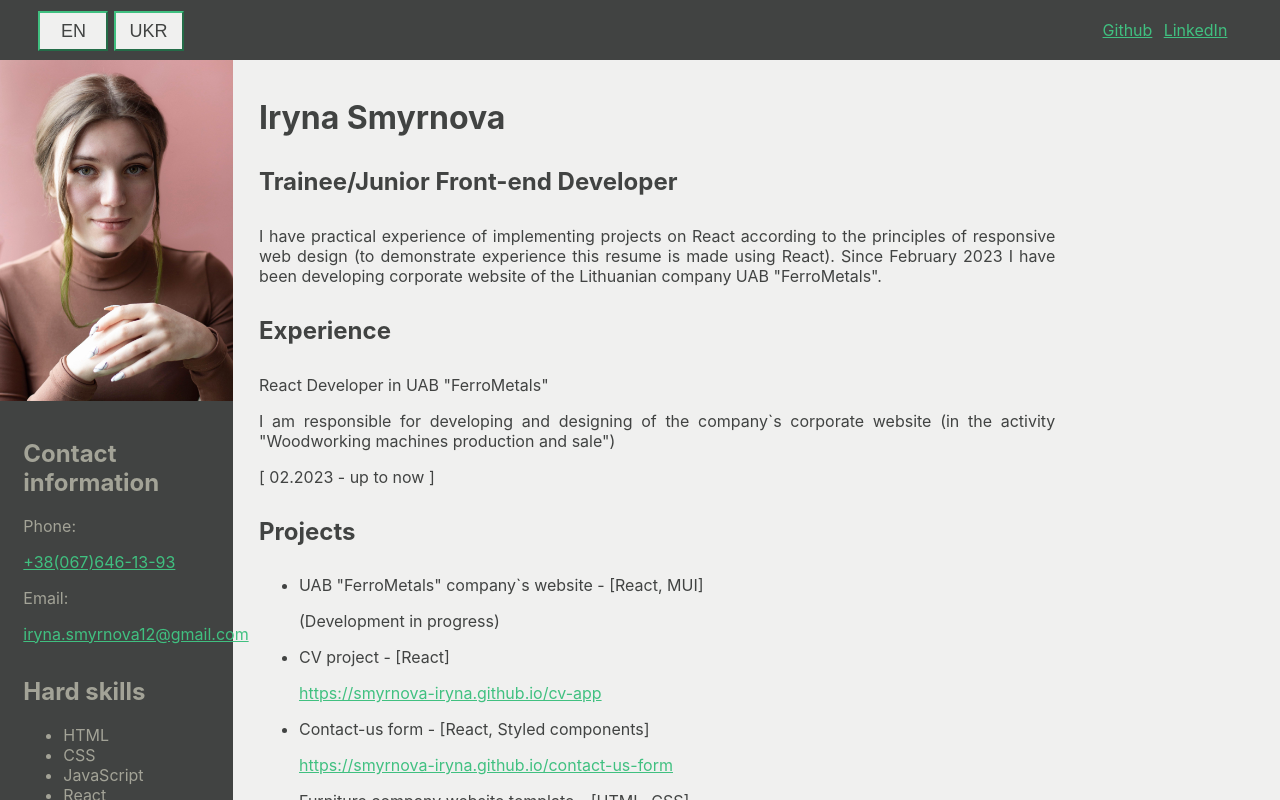
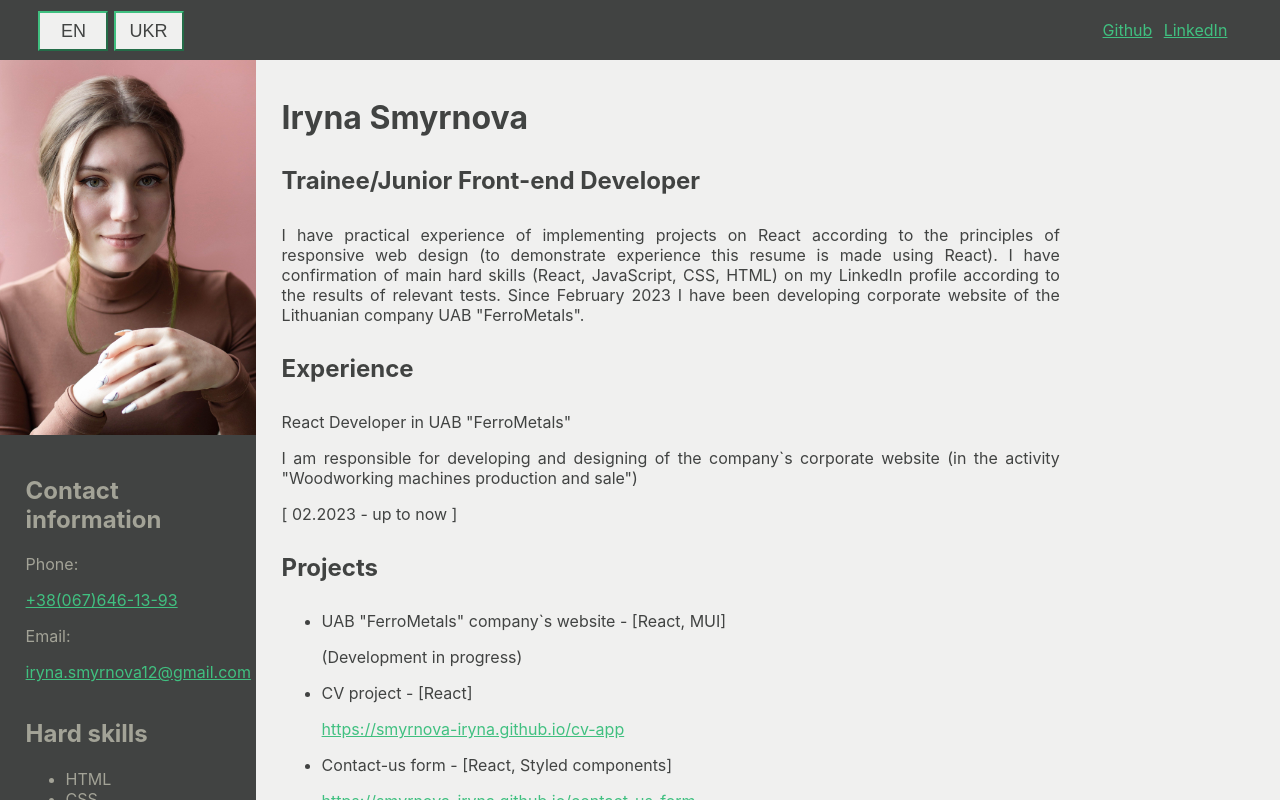
Before and after one commit to smyrnova-iryna/cv-app, a React (Create React App) app in the folder cv-app/: page / in a window 1280 px wide. Shown: the top 800 px of the page. Built offline with nearby package versions, Linux system fonts and the light colour scheme; the HTML template or start-up script is replaced by a standard one.

Commit message:
Update cv information

```diff
--- a/cv-app/src/App.js
+++ b/cv-app/src/App.js
@@ -29,7 +29,7 @@ const enCVInfo = {
   mainInfo: {
     name: 'Iryna Smyrnova',
     position: 'Trainee/Junior Front-end Developer',
-    information: 'I have practical experience of implementing projects on React according to the principles of responsive web design (to demonstrate experience this resume is made using React). Since February 2023 I have been developing corporate website of the Lithuanian company UAB "FerroMetals".'
+    information: 'I have practical experience of implementing projects on React according to the principles of responsive web design (to demonstrate experience this resume is made using React). I have confirmation of main hard skills (React, JavaScript, CSS, HTML) on my LinkedIn profile according to the results of relevant tests. Since February 2023 I have been developing corporate website of the Lithuanian company UAB "FerroMetals".'
   },
   languages: {
     title: 'Languages',
@@ -105,7 +105,7 @@ const ukrCVInfo = {
   mainInfo: {
     name: 'Ірина Смирнова',
     position: 'Трейні/Джуніор Фронт-енд розробник',
-    information: 'Маю практичний досвід реалізації проектів на React за принципами адаптивної верстки (для демонстрації досвіду це резюме написане на React). З лютого 2023 року виконую проект з розробки корпоративного сайту литовського підприємства UAB "FerroMetals".'
+    information: 'Маю практичний досвід реалізації проектів на React за принципами адаптивної верстки (для демонстрації досвіду це резюме написане на React). Маю підтвердження основних хард-скілів (React, JavaScript, CSS, HTML) на своєму профілі LinkedIn за результами відповідних тестувань. З лютого 2023 року виконую проект з розробки корпоративного сайту литовського підприємства UAB "FerroMetals".'
   },
   languages: {
     title: 'Мови',
--- a/cv-app/src/styles/App.css
+++ b/cv-app/src/styles/App.css
@@ -72,7 +72,7 @@
 .sideBar {
     background-color: var(--dark-main-color);
     color: var(--light-font-color);
-    width: 40%;
+    max-width: 20%;
     padding-bottom: 5%;
     text-align: left;
 }
@@ -181,9 +181,18 @@
     color: var(--light-main-color);
 }
 
+@media screen and (max-width: 1250px) {
+    .sideBar{
+        max-width: 30%;
+    }
+}
+
 @media screen and (max-width: 1000px) {
     .headerLanguageButton {
         height: 100%;
+    }
+    .sideBarLink {
+        font-size: small
     }
 }
 
@@ -195,23 +204,20 @@
     .mainPage {
         padding-top: 3%;
     }
-    .sideBarLink {
-        font-size: small
-    }
     .sideBar {
         min-width: 30%;
     }
     .mainPageInfoText {
         margin-right: 5%;
     }
+    .sideBar {
+        min-width: 40%;
+    }
 }
 
 @media screen and (max-width: 600px) {
     .headerButtonGroup {
         width: max-content;
-    }
-    .sideBar {
-        min-width: 40%;
     }
 }
 
@@ -222,8 +228,11 @@
     .mainContainer {
         flex-direction: column;
     }
+    .sideBar{
+        max-width: 100%;
+    }
     .sideBar {
-        width: 100%;
+        width: 100%;;
     }
     .sideBarPhoto {
         max-height: none;
```
